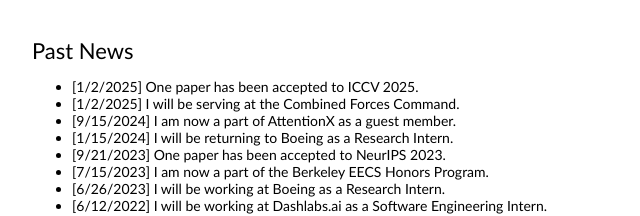
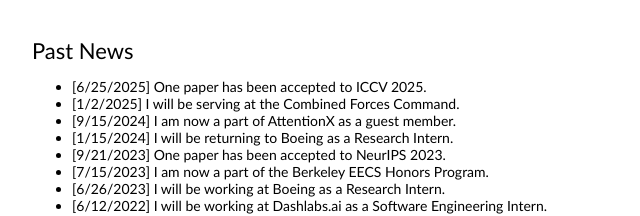
Before and after one commit to jwahnn/jwahnn.github.io, a plain HTML site: page index.html in a window 1280 px wide. Shown: the part 972-1188 px from the top of the page, 228-868 px from the left. Drawn offline with Linux system fonts and the light colour scheme.

Commit message:
Update index.html

```diff
--- a/index.html
+++ b/index.html
@@ -136,7 +136,7 @@
               <td style="padding:20px;width:100%;vertical-align:middle">
                 <h2>Past News</h2>
                 <ul>
-                  <li>[1/2/2025] One paper has been accepted to ICCV 2025.</li>
+                  <li>[6/25/2025] One paper has been accepted to ICCV 2025.</li>
                   <li>[1/2/2025] I will be serving at the Combined Forces Command.</li>
                   <li>[9/15/2024] I am now a part of AttentionX as a guest member.</li>
                   <li>[1/15/2024] I will be returning to Boeing as a Research Intern.</li>
```
